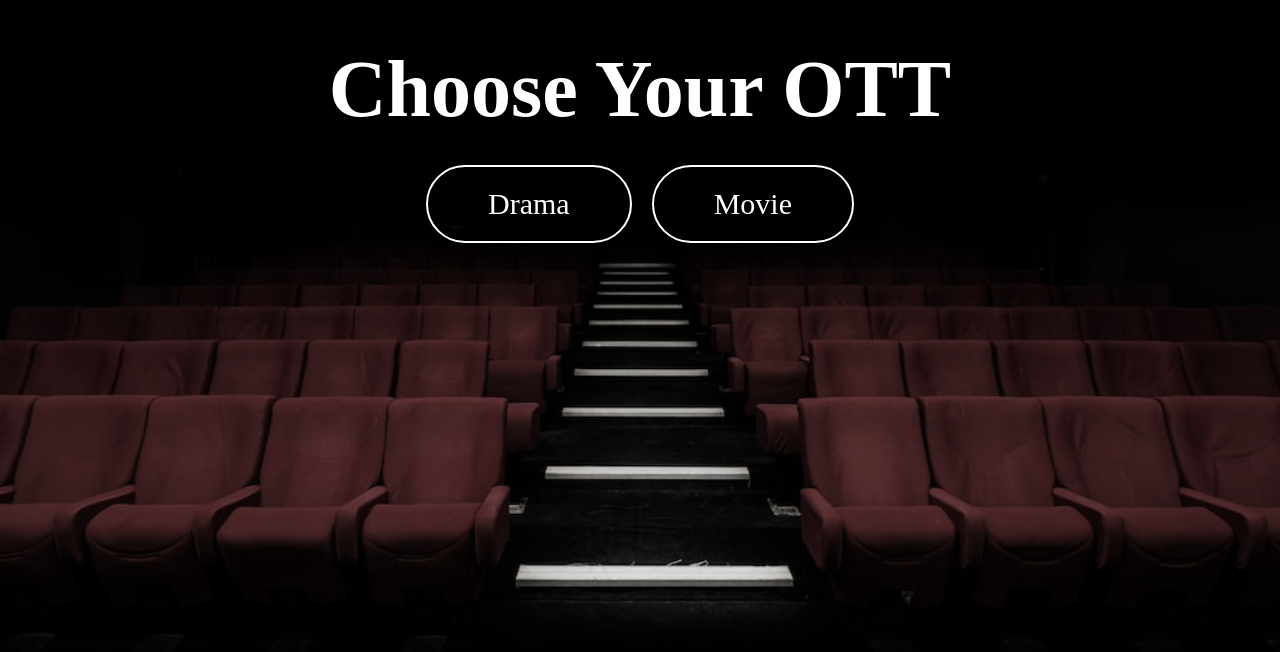
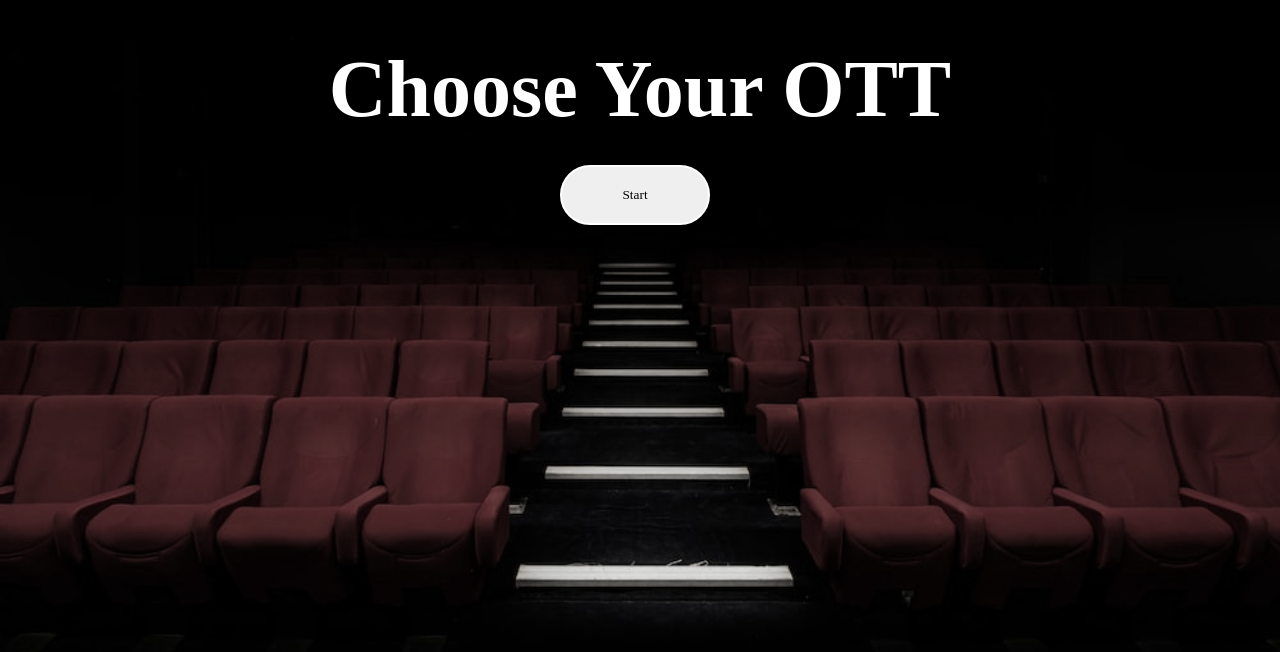
Before and after one commit to pro-gbm/Moogle, a React (Create React App) app in the folder frontend/: page /main in a window 1280 px wide. Shown: the part 148-800 px from the top of the page. Built offline with nearby package versions, Linux system fonts and the light colour scheme.

Commit message:
[Feat] Result 결과 구현

```diff
--- a/frontend/src/view/AppMain.jsx
+++ b/frontend/src/view/AppMain.jsx
@@ -1,48 +1,51 @@
-import { Fragment } from "react";
+import { useNavigate } from "react-router-dom";
 
-function AppMain() {
-    console.log('테스트!!!!')
+const AppMain = () => {
+  const navigate = useNavigate();
+
+  const handleClick = () => {
+    navigate("/survey");
+  };
   return (
-    <Fragment>
+    <>
       <div
         style={{
-          color: 'white',
-          textAlign: 'center',
-          paddingTop:'15%',
-          fontSize: '80px',
-          fontFamily:'serif',
-          fontWeight: 'bold'
-        }}>Choose Your OTT</div>
+          color: "white",
+          textAlign: "center",
+          paddingTop: "15%",
+          fontSize: "80px",
+          fontFamily: "serif",
+          fontWeight: "bold",
+        }}>
+        Choose Your OTT
+      </div>
       <div
         style={{
-          display:'flex',
-          alignItems:'center',
-          justifyContent:'center',
-          color: 'white',
-          padding: '30px',
-          fontSize: '30px'
-          }}>
-        <div
+          display: "flex",
+          alignItems: "center",
+          justifyContent: "center",
+          color: "white",
+          padding: "30px",
+          fontSize: "30px",
+        }}>
+        <button
+          type="button"
           style={{
-            marginRight:'10px',
-            border: '2px solid white',
-            borderRadius: '40px',
-            textAlign: 'center',
-            fontFamily:'serif',
-            padding: '20px 60px 20px 60px'
-        }}>Drama</div>
-        <div
-          style={{
-            marginLeft:'10px',
-            border: '2px solid white',
-            borderRadius: '40px',
-            textAlign: 'center',
-            fontFamily:'serif',
-            padding: '20px 60px 20px 60px'
-        }}>Movie</div>
+            display: "inline-block",
+            marginRight: "10px",
+            border: "2px solid white",
+            borderRadius: "40px",
+            textAlign: "center",
+            fontFamily: "serif",
+            padding: "20px 60px 20px 60px",
+            cursor: "pointer",
+          }}
+          onClick={handleClick}>
+          Start
+        </button>
       </div>
-    </Fragment>
-  )
-}
+    </>
+  );
+};
 
 export default AppMain;
--- a/frontend/src/view/AppResult.jsx
+++ b/frontend/src/view/AppResult.jsx
@@ -1,5 +1,56 @@
-function AppResult() {
-  return <div>결과</div>;
-}
+/* eslint-disable no-console */
+import React, { useEffect, useState } from "react";
+import { useLocation } from "react-router-dom";
+
+const AppResult = () => {
+  const location = useLocation();
+  const sendAnswers = location.state.answers;
+  const [value, setValue] = useState("");
+
+  useEffect(() => {
+    console.log("컴포넌트가 화면에 나타남 ", sendAnswers);
+    fetch("http://52.78.118.174:8080/api/answer", {
+      method: "POST",
+      headers: {
+        "Content-Type": "application/json",
+      },
+      body: JSON.stringify(sendAnswers), // survey 에서 받아온 데이터를 넘겨줌(라우터)
+    })
+      .then((res) => {
+        if (res.ok) {
+          console.log(">> " + res.status);
+          return res.json();
+        } else {
+          return null;
+        }
+      })
+      .then((res) => {
+        setValue(res.data);
+      });
+  }, [sendAnswers, setValue]);
+  const style = {
+    result: {
+      textAlign: "center",
+      paddingTop: "300px",
+    },
+    test: {
+      color: "white",
+      display: "inline-block",
+      fontSize: "100px",
+    },
+    test2: {
+      color: "white",
+      fontSize: "100px",
+      marginBottom: "30px",
+    },
+  };
+
+  return (
+    <div style={style.result}>
+      <div style={style.test2}>추천 OTT 는</div>
+      <div style={style.test}>{value} 입니다.</div>
+    </div>
+  );
+};
 
 export default AppResult;
```
Also changed, not shown: 1 other file (tests, documents, lock files or other folders).
